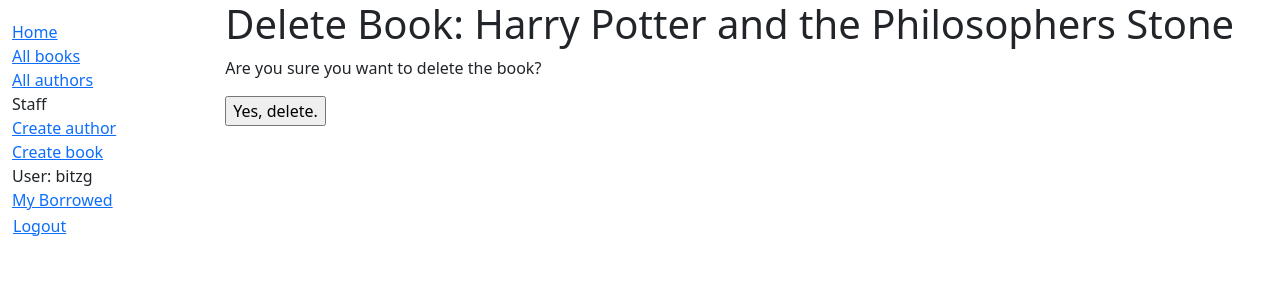
After one commit to gbitz23/csci313-assignment-4-Grant-Bittner, a Django app: page /catalog/book/1/delete/ in a window 1280 px wide. The commit adds this page. Shown: the top 300 px of the page. Run offline with Django 5.2, Linux system fonts and the light colour scheme; a user stored in the database is signed in; data comes from the database, SQL or seed files in the repository; both versions use the stored data as it was after the commit.

Commit message:
Challenge yourself finishing touches

```diff
--- a/locallibrary/catalog/models.py
+++ b/locallibrary/catalog/models.py
@@ -106,6 +106,8 @@
         """String for representing the Model object."""
         return f'{self.id} ({self.book.title})'
 
+
+
 class Author(models.Model):
     """Model representing an author."""
     first_name = models.CharField(max_length=100)
--- a/locallibrary/catalog/static/css/styles.css
+++ b/locallibrary/catalog/static/css/styles.css
@@ -2,6 +2,10 @@
     margin-top: 20px;
     padding: 0;
     list-style: none;
+}
+
+.pagination{
+    padding: 0px;
 }
 
 #logout-form {
--- a/locallibrary/catalog/templates/base_generic.html
+++ b/locallibrary/catalog/templates/base_generic.html
@@ -25,13 +25,19 @@
             <li><a href="{% url 'index' %}">Home</a></li>
             <li><a href="{% url 'books' %}">All books</a></li>
             <li><a href="{% url 'authors' %}">All authors</a></li>
-            <li>Staff</li>
-            <li><a href="{% url 'all-borrowed' %}">All borrowed</a></li>
-            {% if perms.catalog.add_author %}
-            <li><a href="{% url 'author-create' %}">Create author</a></li>
-            {% endif %} {% if user.is_authenticated %}
-            <li>User: {{ user.get_username }}</li>
-            <li><a href="{% url 'my-borrowed' %}">My Borrowed</a></li>
+            <div>
+              <li>Staff</li>
+              {% if perms.catalog.add_author %}
+              <li><a href="{% url 'author-create' %}">Create author</a></li>
+              {% endif %} {% if perms.catalog.add_author %}
+              <li><a href="{% url 'book-create' %}">Create book</a></li>
+              {% endif %}
+            </div>
+            <div>
+              {% if user.is_authenticated %}
+              <li>User: {{ user.get_username }}</li>
+              <li><a href="{% url 'my-borrowed' %}">My Borrowed</a></li>
+            </div>
             <li>
               <form
                 id="logout-form"
--- a/locallibrary/catalog/templates/catalog/author_list.html
+++ b/locallibrary/catalog/templates/catalog/author_list.html
@@ -4,7 +4,7 @@
 <ul>
   {% for author in authorlist %}
   <li>
-    <a href="{{ author.get_absolute_url }}">{{ author.first_name }}</a>
+    <a href="{{ authors.get_absolute_url }}">{{ author.first_name }}</a>
   </li>
   {% endfor %}
 </ul>
--- /dev/null
+++ b/locallibrary/catalog/templates/catalog/book_confirm_delete.html
@@ -0,0 +1,26 @@
+{% extends "base_generic.html" %} {% block content %}
+
+<h1>Delete Book: {{ book }}</h1>
+
+{% if book.book_set.all %}
+
+<p>
+  You can't delete this book until all its book instances have been deleted:
+</p>
+<ul>
+  {% for book in book.book_set.all %}
+  <li>
+    <a href="{% url 'book-detail' book.pk %}">{{book}}</a>
+    ({{book.bookinstance_set.all.count}})
+  </li>
+  {% endfor %}
+</ul>
+
+{% else %}
+<p>Are you sure you want to delete the book?</p>
+
+<form action="" method="POST">
+  {% csrf_token %}
+  <input type="submit" action="" value="Yes, delete." />
+</form>
+{% endif %} {% endblock %}
--- a/locallibrary/catalog/templates/index.html
+++ b/locallibrary/catalog/templates/index.html
@@ -4,7 +4,7 @@
 <h1>Local Library Home</h1>
 <p>
   Welcome to LocalLibrary, a website developed by
-  <em>Mozilla Developer Network</em>!
+  <em>Mozilla Developer Network and Grant Bittner</em>!
 </p>
 <h2>Dynamic content</h2>
 <p>The library has the following record counts:</p>
--- a/locallibrary/catalog/urls.py
+++ b/locallibrary/catalog/urls.py
@@ -6,11 +6,14 @@
     path('', views.index, name='index'),
     path('books/', views.BookListView.as_view(), name='books'),
     path('book/<int:pk>/', views.BookDetailView.as_view(), name='book-detail'),
-    path('authors/', views.AuthorListView.as_view(), name='authors'),
-    path('authors/<int:pk>/', views.AuthorDetailView.as_view(), name='author-detail'),
+    path('catalog/authors/', views.AuthorListView.as_view(), name='authors'),
+    path('catalog/authors/<int:pk>/', views.AuthorDetailView.as_view(), name='author-detail'),
     path('mybooks/', views.LoanedBooksByUserListView.as_view(), name='my-borrowed'),
     path('book/<uuid:pk>/renew/', views.renew_book_librarian, name='renew-book-librarian'),
     path('author/create/', views.AuthorCreate.as_view(), name='author-create'),
     path('author/<int:pk>/update/', views.AuthorUpdate.as_view(), name='author-update'),
     path('author/<int:pk>/delete/', views.AuthorDelete.as_view(), name='author-delete'),
+    path('book/create/', views.BookCreate.as_view(), name='book-create'),
+    path('book/<int:pk>/update/', views.BookUpdate.as_view(), name='book-update'),
+    path('book/<int:pk>/delete/', views.BookDelete.as_view(), name='book-delete'),
 ]
--- a/locallibrary/catalog/views.py
+++ b/locallibrary/catalog/views.py
@@ -40,6 +40,7 @@
         'num_instances': num_instances,
         'num_instances_available': num_instances_available,
         'num_authors': num_authors,
+        'num_visits': num_visits,
     }
 
     # Render the HTML template index.html with the data in the context variable
@@ -55,9 +56,11 @@
 
 class AuthorListView(generic.ListView):
     model = Author
+    #template_name = 'author_list.html'
 
 class AuthorDetailView(generic.DetailView):
     model = Author
+    #template_name = 'author_detail.html'
 
 class LoanedBooksByUserListView(LoginRequiredMixin,generic.ListView):
     """Generic class-based view listing books on loan to current user."""
@@ -130,3 +133,28 @@
             return HttpResponseRedirect(
                 reverse("author-delete", kwargs={"pk": self.object.pk})
             )
+
+class BookCreate(PermissionRequiredMixin, CreateView):
+    model = Book
+    fields = ['title', 'author', 'summary', 'isbn', 'genre']
+    permission_required = 'catalog.add_book'
+
+class BookUpdate(PermissionRequiredMixin, UpdateView):
+    model = Book
+    # Not recommended (potential security issue if more fields added)
+    fields = '__all__'
+    permission_required = 'catalog.change_book'
+
+class BookDelete(PermissionRequiredMixin, DeleteView):
+    model = Book
+    success_url = reverse_lazy('books')
+    permission_required = 'catalog.delete_book'
+
+    def form_valid(self, form):
+        try:
+            self.object.delete()
+            return HttpResponseRedirect(self.success_url)
+        except Exception as e:
+            return HttpResponseRedirect(
+                reverse("book-delete", kwargs={"pk": self.object.pk})
+            )
```
Also changed, not shown: locallibrary/catalog/templates/catalog/book_form.html (added, +9 -0 lines), locallibrary/db.sqlite3.
